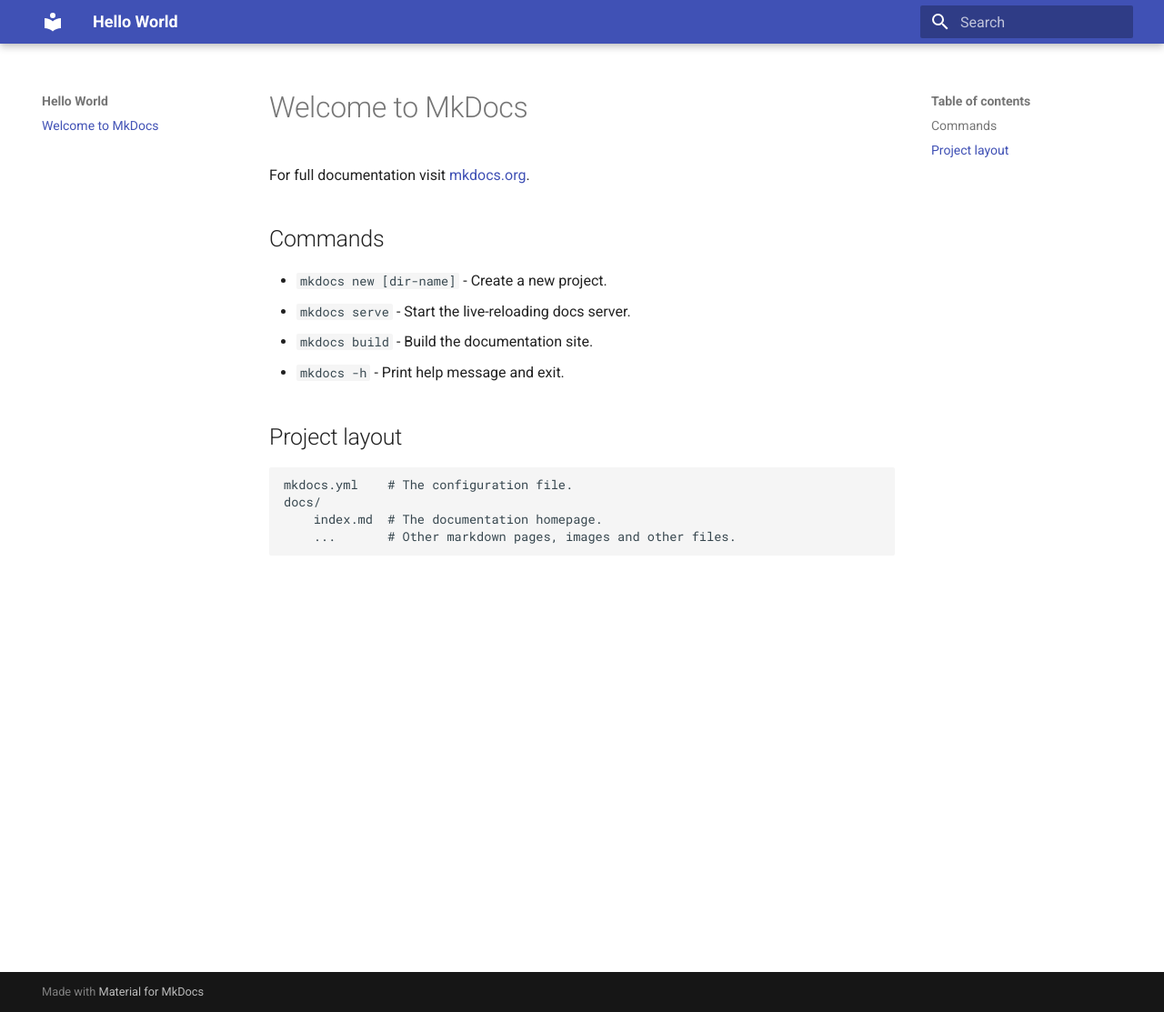
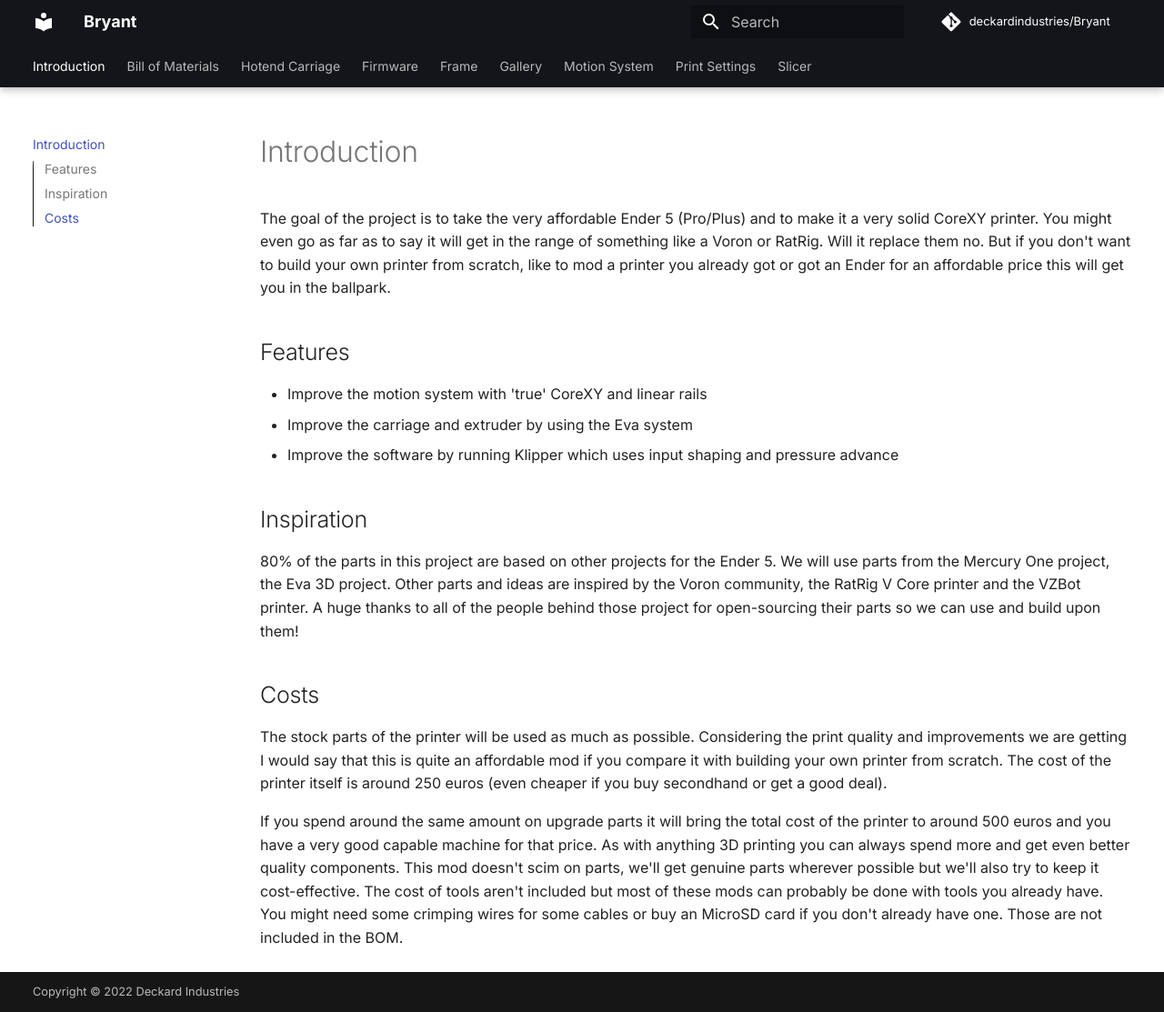
Before and after one commit to deckardindustries/bryant, an MkDocs documentation site: the page built from docs/index.md, in a window 1280 px wide and 1113 px high. Shown: the whole window at 91% size. Built offline with MkDocs 1.6.1 and Material for MkDocs 9.7.7, drawn with Linux system fonts in a browser that asks for light colours; comment, search, counter and statistics services are not loaded.

Commit message:
Update docs and nav

```diff
--- /dev/null
+++ b/docs/bom.md
@@ -0,0 +1 @@
+# Bill of Materials
--- /dev/null
+++ b/docs/carriage.md
@@ -0,0 +1 @@
+# Hotend Carriage
--- /dev/null
+++ b/docs/firmware.md
@@ -0,0 +1 @@
+# Firmware
--- /dev/null
+++ b/docs/frame.md
@@ -0,0 +1 @@
+# Frame
--- /dev/null
+++ b/docs/gallery.md
@@ -0,0 +1 @@
+# Gallery
--- a/docs/index.md
+++ b/docs/index.md
@@ -1,17 +1,27 @@
-# Welcome to MkDocs
+---
+  order: 1
+---
 
-For full documentation visit [mkdocs.org](https://www.mkdocs.org).
+# Introduction
 
-## Commands
+The goal of the project is to take the very affordable Ender 5 (Pro/Plus) and to make it a very solid CoreXY printer. You might even go as far as to say it will get in the range of something like a Voron or RatRig. Will it replace them no. But if you don't want to build your own printer from scratch, like to mod a printer you already got or got an Ender for an affordable price this will get you in the ballpark.
 
-* `mkdocs new [dir-name]` - Create a new project.
-* `mkdocs serve` - Start the live-reloading docs server.
-* `mkdocs build` - Build the documentation site.
-* `mkdocs -h` - Print help message and exit.
+## Features
 
-## Project layout
+* Improve the motion system with 'true' CoreXY and linear rails
+* Improve the carriage and extruder by using the Eva system
+* Improve the software by running Klipper which uses input shaping and pressure advance
 
-    mkdocs.yml    # The configuration file.
-    docs/
-        index.md  # The documentation homepage.
-        ...       # Other markdown pages, images and other files.
+## Inspiration
+
+80% of the parts in this project are based on other projects for the Ender 5. We will use parts from the Mercury One project, the Eva 3D project. Other parts and ideas are inspired by the Voron community, the RatRig V Core printer and the VZBot printer. A huge thanks to all of the people behind those project for open-sourcing their parts so we can use and build upon them!
+
+
+
+
+
+## Costs
+
+The stock parts of the printer will be used as much as possible. Considering the print quality and improvements we are getting I would say that this is quite an affordable mod if you compare it with building your own printer from scratch. The cost of the printer itself is around 250 euros (even cheaper if you buy secondhand or get a good deal).
+
+If you spend around the same amount on upgrade parts it will bring the total cost of the printer to around 500 euros and you have a very good capable machine for that price. As with anything 3D printing you can always spend more and get even better quality components. This mod doesn't scim on parts, we'll get genuine parts wherever possible but we'll also try to keep it cost-effective. The cost of tools aren't included but most of these mods can probably be done with tools you already have. You might need some crimping wires for some cables or buy an MicroSD card if you don't already have one. Those are not included in the BOM.
--- /dev/null
+++ b/docs/motion.md
@@ -0,0 +1 @@
+# Motion System
--- /dev/null
+++ b/docs/slicer.md
@@ -0,0 +1,5 @@
+# Slicer
+
+## Superslicer
+
+## Slicer Profile
--- /dev/null
+++ b/docs/stylesheets/extra.css
@@ -0,0 +1,3 @@
+.md-grid {
+  max-width: 1240px;
+}
--- a/mkdocs.yml
+++ b/mkdocs.yml
@@ -1,3 +1,23 @@
-site_name: Hello World
+site_name: Bryant
 theme:
   name: material
+  palette:
+    scheme: default
+    primary: black
+    accent: black
+  font:
+    text: Inter
+    code: Fira Code
+  features:
+    - navigation.tabs
+    - navigation.tabs.sticky
+    - navigation.indexes
+    - navigation.tracking
+    - toc.integrate
+extra_css:
+  - stylesheets/extra.css
+copyright: Copyright &copy; 2022 Deckard Industries
+extra:
+  generator: false
+repo_url: https://github.com/deckardindustries/Bryant
+repo_name: deckardindustries/Bryant
```
Also changed, not shown: docs/printing.md (added, +25 -0 lines).
